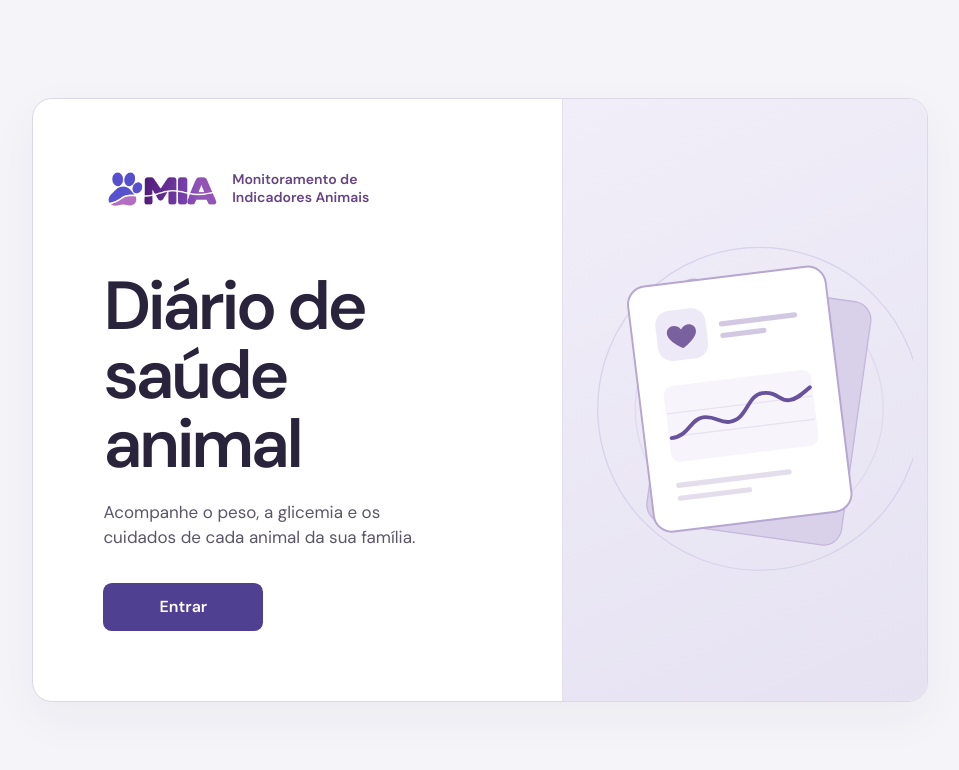
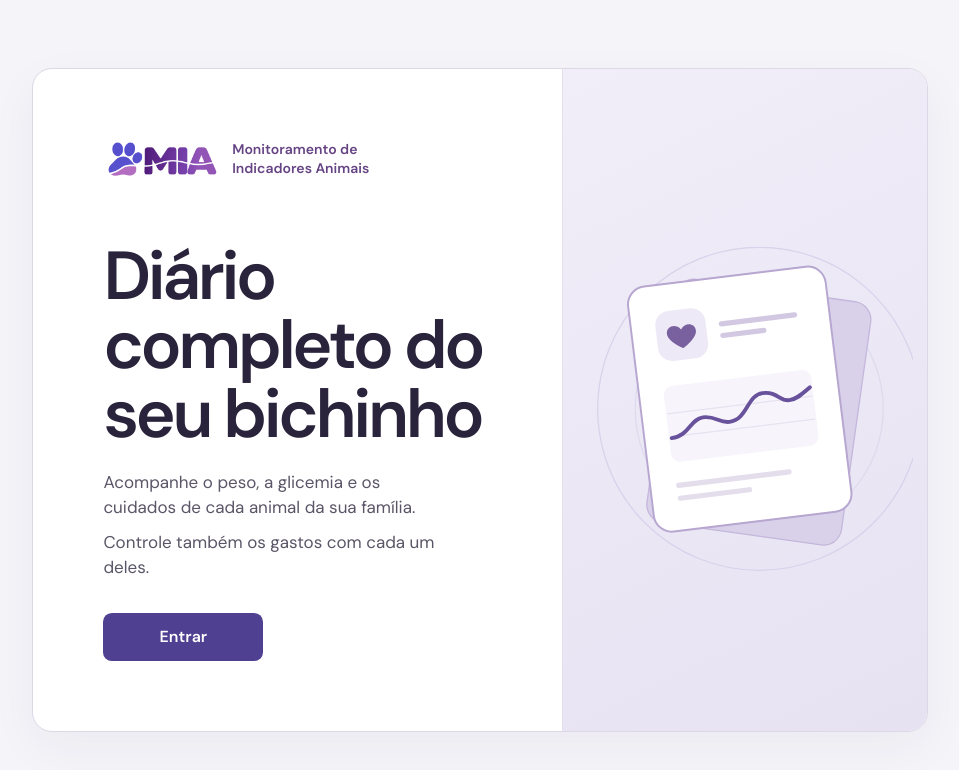
Before and after one commit to miasaude/miasaude.github.io, a plain HTML site: page index.html in a window 1280 px wide. Shown: the whole page, without its empty margins (160-1119 px from the left). Drawn offline with Linux system fonts and the light colour scheme.

Commit message:
Apresenta o diário completo e o controle de gastos na entrada

```diff
--- a/estilo.css
+++ b/estilo.css
@@ -51,6 +51,7 @@ h1 {
   text-wrap: balance;
 }
 .descricao { max-width: 30ch; margin: 1.25rem 0 0; color: #5b5667; font-size: 1.0625rem; line-height: 1.5; }
+.descricao + .descricao { margin-top: .55rem; }
 .entrar {
   display: inline-flex;
   align-items: center;
--- a/index.html
+++ b/index.html
@@ -7,7 +7,7 @@
     <meta name="robots" content="noindex,nofollow,noarchive">
     <meta name="referrer" content="no-referrer">
     <title>MIA · Monitoramento de Indicadores Animais</title>
-    <link rel="stylesheet" href="estilo.css?v=2">
+    <link rel="stylesheet" href="estilo.css?v=3">
   </head>
   <body>
     <main class="entrada" aria-labelledby="titulo">
@@ -16,8 +16,9 @@
           <img class="marca" src="marca-mia.webp" alt="MIA" width="780" height="256">
           <p>Monitoramento de<br>Indicadores Animais</p>
         </div>
-        <h1 id="titulo">Diário de saúde animal</h1>
+        <h1 id="titulo">Diário completo do seu bichinho</h1>
         <p class="descricao">Acompanhe o peso, a glicemia e os cuidados de cada animal da sua família.</p>
+        <p class="descricao">Controle também os gastos com cada um deles.</p>
         <a class="entrar" href="https://diario-pi-mi-sigma-beta.mota66320704349.chatgpt.site/?acao=escolher">Entrar</a>
       </div>
       <div class="ilustracao" aria-hidden="true">
```
